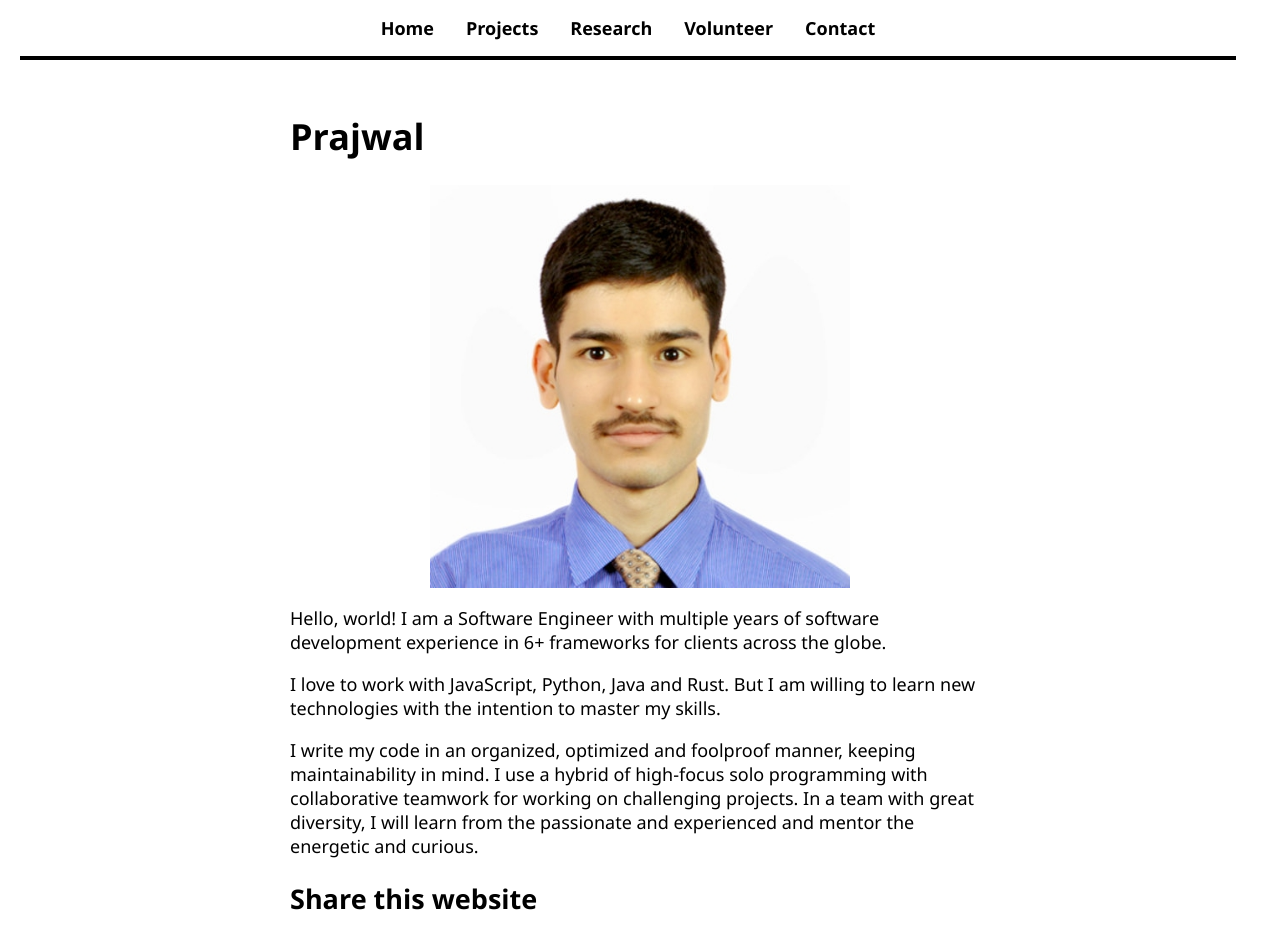
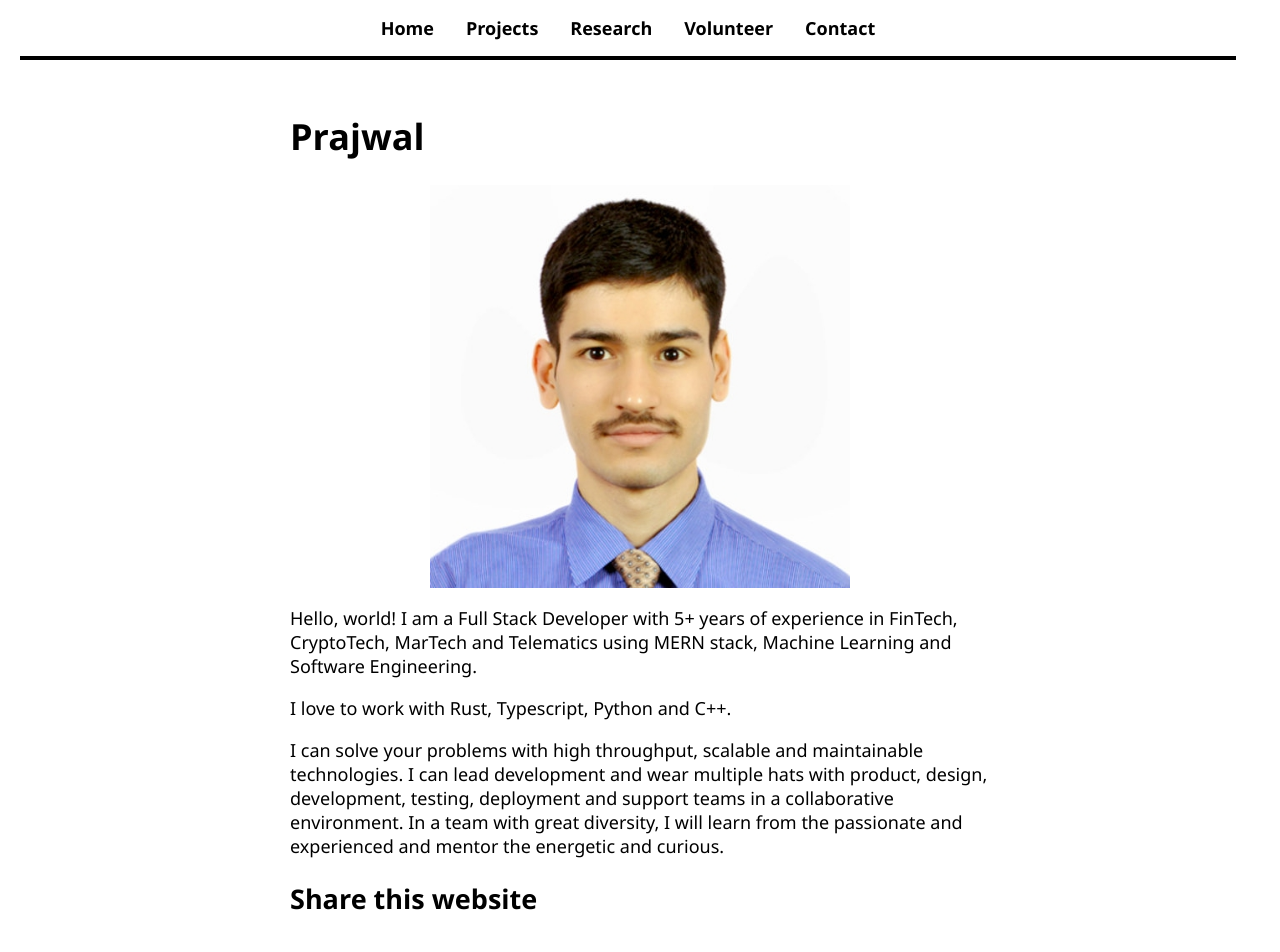
Before and after one commit to dhatwalia/dhatwalia.com, a React (Create React App) app: page / in a window 1280 px wide. Shown: the top 952 px of the page. Built offline with nearby package versions, Linux system fonts and the light colour scheme.

Commit message:
Updates homepage

```diff
--- a/src/pages/HomePage.js
+++ b/src/pages/HomePage.js
@@ -6,13 +6,13 @@ const HomePage = () => (
         <h1>Prajwal</h1>
         <img src={process.env.PUBLIC_URL + '/prajwal.jpg'} alt='my-pic' class="image-60" />
         <p>
-            Hello, world! I am a Software Engineer with multiple years of software development experience in 6+ frameworks for clients across the globe.
+            Hello, world! I am a Full Stack Developer with 5+ years of experience in FinTech, CryptoTech, MarTech and Telematics using MERN stack, Machine Learning and Software Engineering.
         </p>
         <p>
-            I love to work with JavaScript, Python, Java and Rust. But I am willing to learn new technologies with the intention to master my skills.
+            I love to work with Rust, Typescript, Python and C++.
         </p>
         <p>
-            I write my code in an organized, optimized and foolproof manner, keeping maintainability in mind. I use a hybrid of high-focus solo programming with collaborative teamwork for working on challenging projects. In a team with great diversity, I will learn from the passionate and experienced and mentor the energetic and curious.
+            I can solve your problems with high throughput, scalable and maintainable technologies. I can lead development and wear multiple hats with product, design, development, testing, deployment and support teams in a collaborative environment. In a team with great diversity, I will learn from the passionate and experienced and mentor the energetic and curious.
         </p>
         <h2>Share this website</h2>
         <img src={process.env.PUBLIC_URL + '/qr.png'} alt='qr-code' class="image-40" />
```
